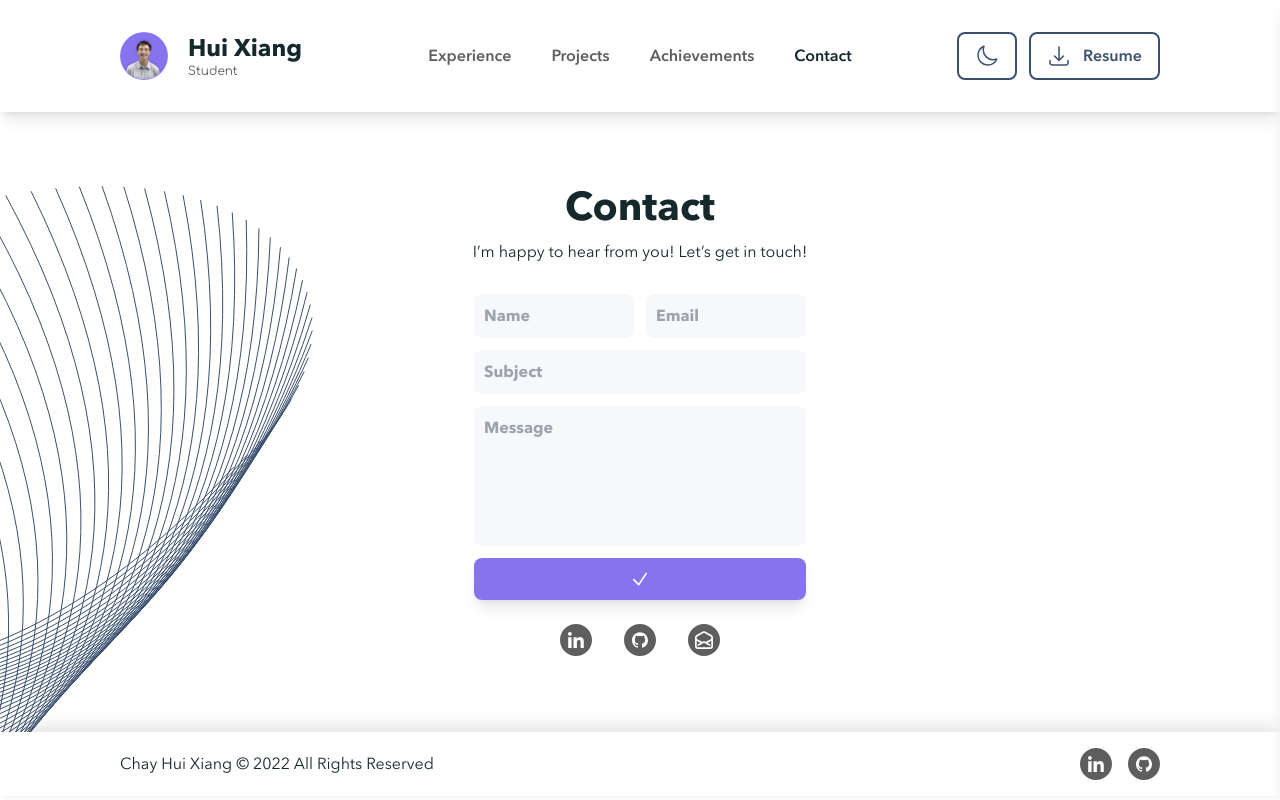
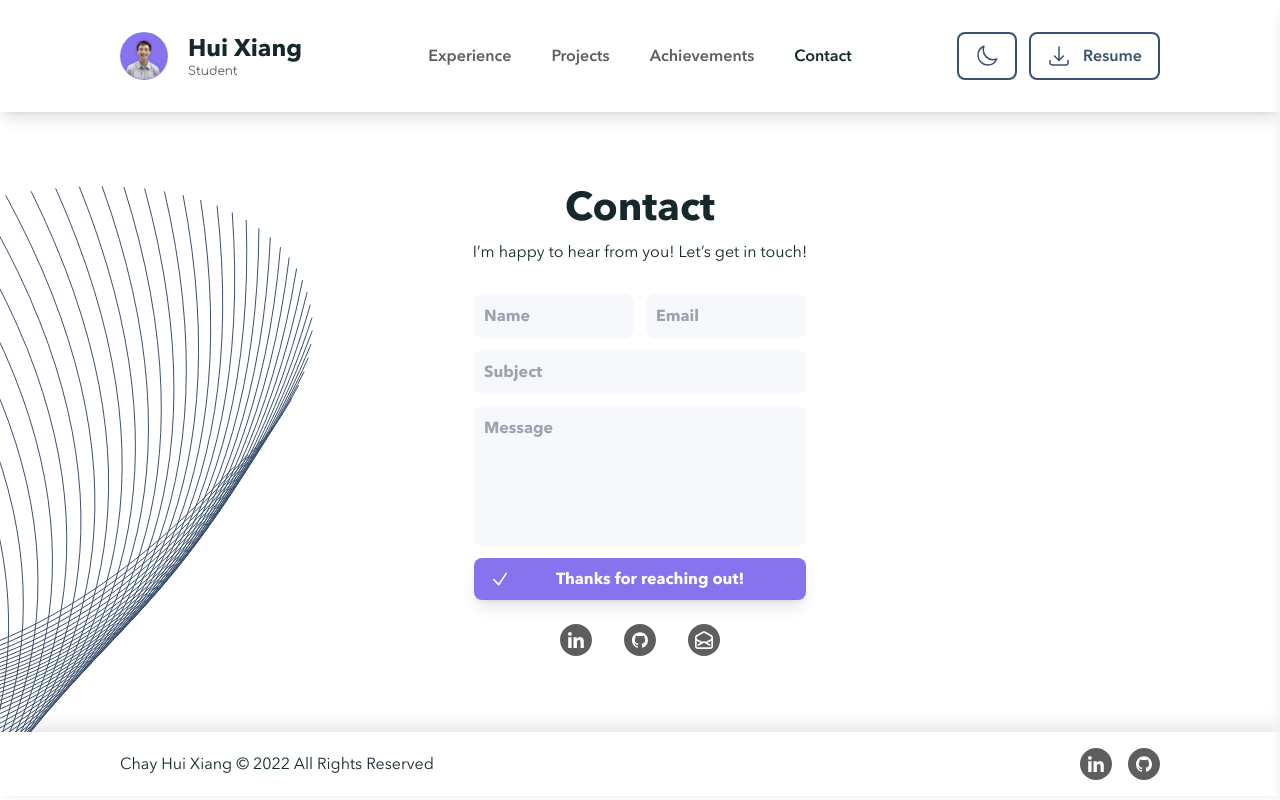
Before and after one commit to chayhuixiang/chayhuixiang-portfolio, a Next.js app: page /contact in a window 1280 px wide. Both pictures are taken after typing "Sample", "name@example.com", "Sample", "Sample" into the empty fields and a click on the button "Submit". Built offline with nearby package versions, Linux system fonts and the light colour scheme; no server answers.

Commit message:
fix email text

```diff
--- a/app/components/images/contact/Done.tsx
+++ b/app/components/images/contact/Done.tsx
@@ -3,7 +3,10 @@ import { CheckIcon } from '@heroicons/react/24/outline'
 
 const Done = () => {
   return (
-    <CheckIcon className='w-5 h-5 stroke-2' />
+    <>
+      <CheckIcon className='w-5 h-5 stroke-2' />
+      <p className='font-bold m-auto text-sm sm:text-base'>Thanks for reaching out!</p>
+    </>
   )
 }
 
```
